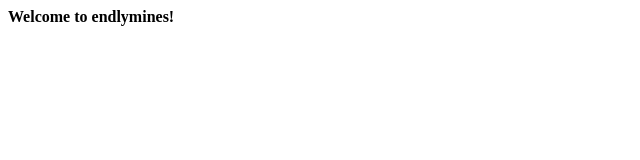
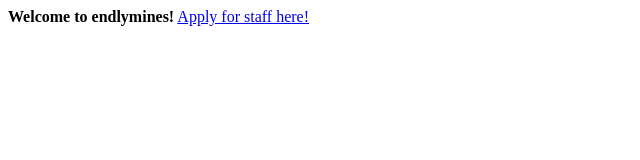
Before and after one commit to EndlyMines-hub/EndlyMines-Hub.github.io, a plain HTML site: page index.html in a window 1280 px wide. Shown: the whole page, without its empty margins (0-640 px from the left). Drawn offline with Linux system fonts and the light colour scheme.

Commit message:
Update index.html

```diff
--- a/index.html
+++ b/index.html
@@ -8,5 +8,6 @@
 
 <b>Welcome to endlymines!</b>
 
+<a href="https://forms.gle/dYFDJ9madexeQQmr7">Apply for staff here!</a>
 </body>
 </html>
```
